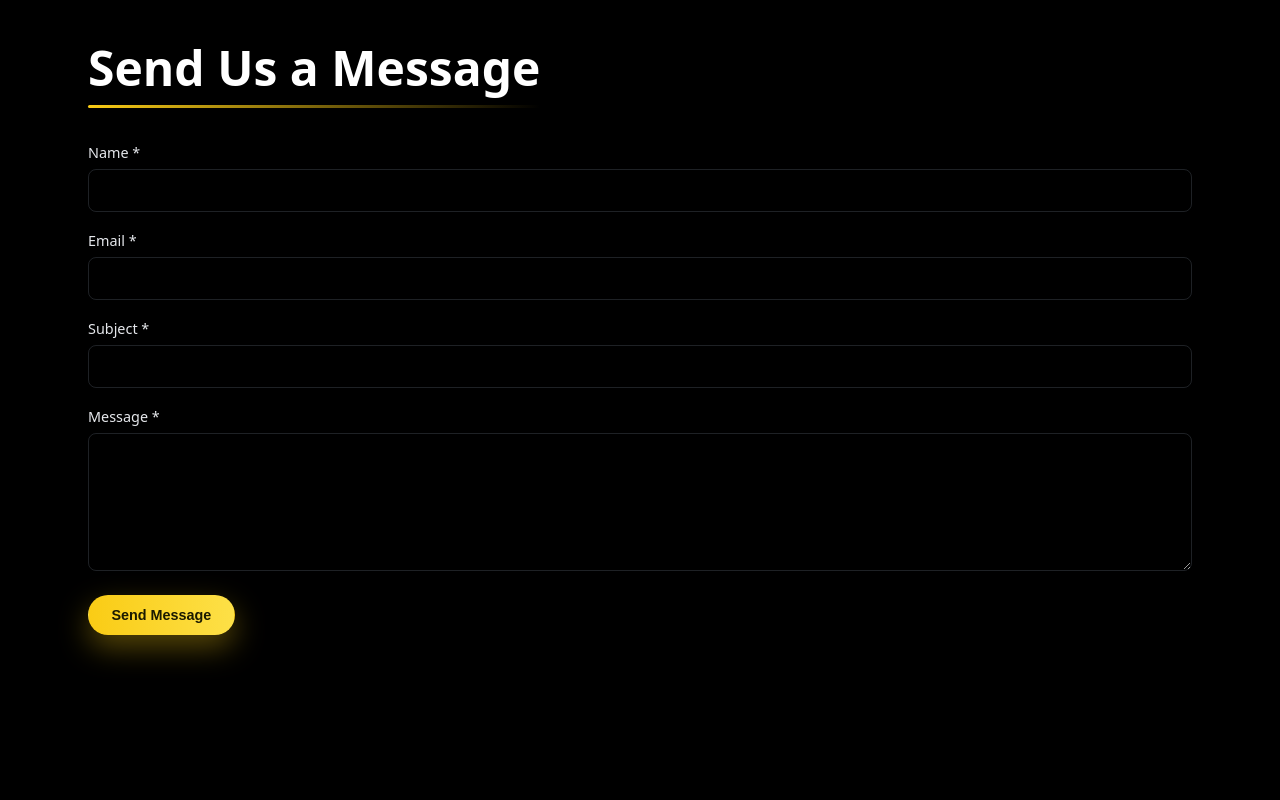
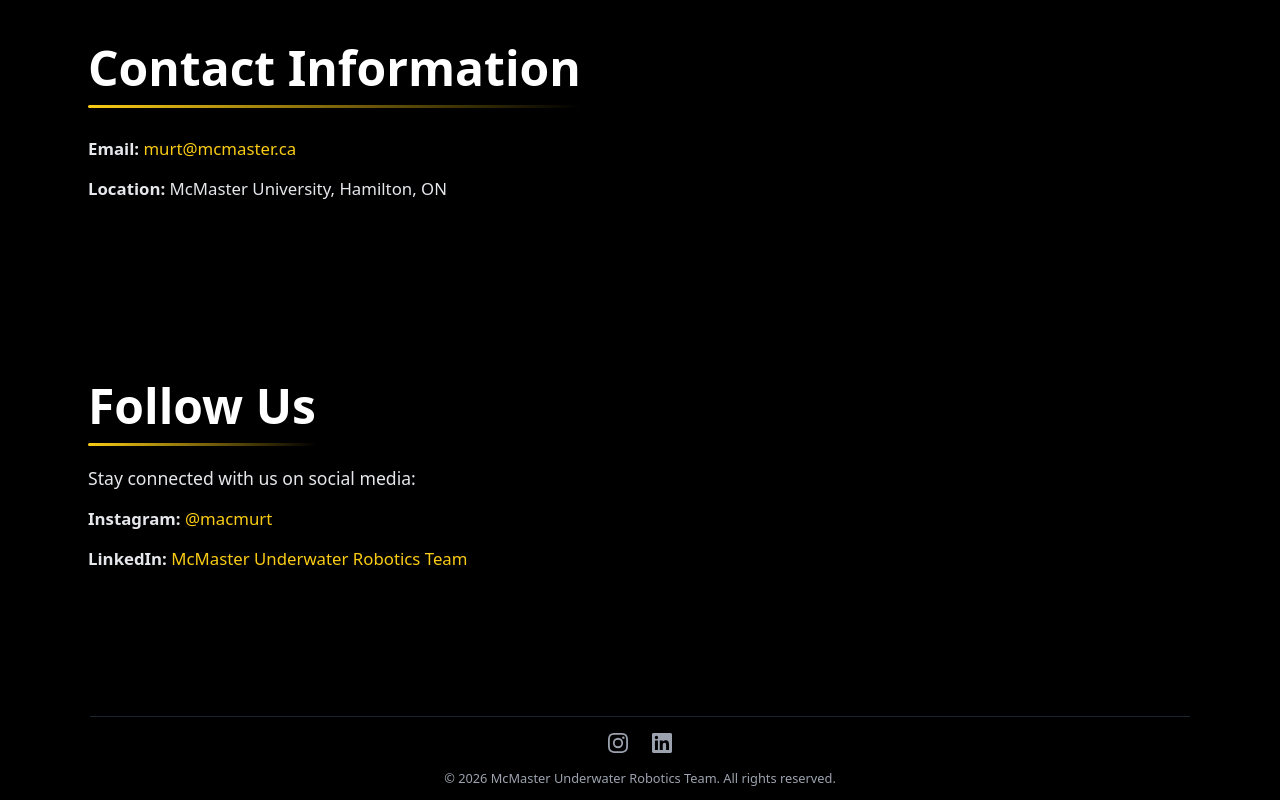
Before and after one commit to Nivii177/MURT_Website, a React (Vite) app: page /contact in a window 1280 px wide. Shown: the part 480-1280 px from the top of the page. Built offline with nearby package versions, Linux system fonts and the light colour scheme.

Commit message:
contact page & Footer updated

```diff
--- a/src/Components/Countdown.jsx
+++ b/src/Components/Countdown.jsx
@@ -1,6 +1,6 @@
 import { useState, useEffect } from "react";
 
-const COMPETITION_DATE = new Date("2026-06-25T00:00:00");
+const COMPETITION_DATE = new Date("2026-06-23T00:00:00");
 
 function getTimeLeft() {
   const diff = COMPETITION_DATE - Date.now();
--- a/src/Components/Footer.jsx
+++ b/src/Components/Footer.jsx
@@ -1,8 +1,43 @@
 // src/components/Footer.jsx
+
+const InstagramIcon = () => (
+  <svg xmlns="http://www.w3.org/2000/svg" width="20" height="20" viewBox="0 0 24 24" fill="currentColor">
+    <path d="M12 2.163c3.204 0 3.584.012 4.85.07 3.252.148 4.771 1.691 4.919 4.919.058 1.265.069 1.645.069 4.849 0 3.205-.012 3.584-.069 4.849-.149 3.225-1.664 4.771-4.919 4.919-1.266.058-1.644.07-4.85.07-3.204 0-3.584-.012-4.849-.07-3.26-.149-4.771-1.699-4.919-4.92-.058-1.265-.07-1.644-.07-4.849 0-3.204.013-3.583.07-4.849.149-3.227 1.664-4.771 4.919-4.919 1.266-.057 1.645-.069 4.849-.069zm0-2.163c-3.259 0-3.667.014-4.947.072-4.358.2-6.78 2.618-6.98 6.98-.059 1.281-.073 1.689-.073 4.948 0 3.259.014 3.668.072 4.948.2 4.358 2.618 6.78 6.98 6.98 1.281.058 1.689.072 4.948.072 3.259 0 3.668-.014 4.948-.072 4.354-.2 6.782-2.618 6.979-6.98.059-1.28.073-1.689.073-4.948 0-3.259-.014-3.667-.072-4.947-.196-4.354-2.617-6.78-6.979-6.98-1.281-.059-1.69-.073-4.949-.073zm0 5.838a6.162 6.162 0 1 0 0 12.324 6.162 6.162 0 0 0 0-12.324zM12 16a4 4 0 1 1 0-8 4 4 0 0 1 0 8zm6.406-11.845a1.44 1.44 0 1 0 0 2.881 1.44 1.44 0 0 0 0-2.881z"/>
+  </svg>
+);
+
+const LinkedInIcon = () => (
+  <svg xmlns="http://www.w3.org/2000/svg" width="20" height="20" viewBox="0 0 24 24" fill="currentColor">
+    <path d="M20.447 20.452h-3.554v-5.569c0-1.328-.027-3.037-1.852-3.037-1.853 0-2.136 1.445-2.136 2.939v5.667H9.351V9h3.414v1.561h.046c.477-.9 1.637-1.85 3.37-1.85 3.601 0 4.267 2.37 4.267 5.455v6.286zM5.337 7.433a2.062 2.062 0 0 1-2.063-2.065 2.064 2.064 0 1 1 2.063 2.065zm1.782 13.019H3.555V9h3.564v11.452zM22.225 0H1.771C.792 0 0 .774 0 1.729v20.542C0 23.227.792 24 1.771 24h20.451C23.2 24 24 23.227 24 22.271V1.729C24 .774 23.2 0 22.222 0h.003z"/>
+  </svg>
+);
+
 export default function Footer() {
   return (
     <footer className="footer">
       <div className="footer-inner">
+        <div className="footer-socials">
+          <a
+            href="https://www.instagram.com/macmurt/"
+            target="_blank"
+            rel="noreferrer"
+            className="footer-social-link"
+            aria-label="Instagram"
+          >
+            <InstagramIcon />
+
+          </a>
+          <a
+            href="https://www.linkedin.com/company/mcmaster-underwater-robotics-team"
+            target="_blank"
+            rel="noreferrer"
+            className="footer-social-link"
+            aria-label="LinkedIn"
+          >
+            <LinkedInIcon />
+
+          </a>
+        </div>
         <p>© {new Date().getFullYear()} McMaster Underwater Robotics Team. All rights reserved.</p>
         <p className="footer-subtext">
           Built by students. Powered by curiosity, caffeine, and waterproof connectors.
--- a/src/data/constants.js
+++ b/src/data/constants.js
@@ -9,7 +9,7 @@
 import Haroon from "../assets/Haroon.jpeg"
 export const JOIN_URL = "#"; // Update with actual Discord/application link
 
-export const CONTACT_EMAIL = "rov.club@example.com"; // Update with actual email
+export const CONTACT_EMAIL = "murt@mcmaster.ca"; // Update with actual email
 
 export const WHAT_WE_DO = [
   {
--- a/src/index.css
+++ b/src/index.css
@@ -340,6 +340,26 @@
 
 .footer-subtext {
   margin-top: 0.3rem;
+}
+
+.footer-socials {
+  display: flex;
+  justify-content: center;
+  gap: 1.5rem;
+  margin-bottom: 1rem;
+}
+
+.footer-social-link {
+  display: flex;
+  align-items: center;
+  gap: 0.4rem;
+  color: var(--text-muted);
+  font-size: 0.9rem;
+  transition: color 150ms ease;
+}
+
+.footer-social-link:hover {
+  color: #facc15;
 }
 
 /* Responsive */
--- a/src/pages/Contact.jsx
+++ b/src/pages/Contact.jsx
@@ -1,47 +1,8 @@
 // src/pages/Contact.jsx
-import { useState } from "react";
 import Section from "../Components/Section.jsx";
 import { CONTACT_EMAIL } from "../data/constants.js";
 
 export default function Contact() {
-  const [formData, setFormData] = useState({ name: "", email: "", subject: "", message: "" });
-  const [submitted, setSubmitted] = useState(false);
-
-  const handleChange = (e) => {
-    setFormData({ ...formData, [e.target.name]: e.target.value });
-  };
-
-  const handleSubmit = (e) => {
-    e.preventDefault();
-    const mailtoLink = `mailto:${CONTACT_EMAIL}?subject=${encodeURIComponent(formData.subject)}&body=${encodeURIComponent(`Name: ${formData.name}\nEmail: ${formData.email}\n\nMessage:\n${formData.message}`)}`;
-    window.location.href = mailtoLink;
-    setSubmitted(true);
-    setTimeout(() => {
-      setSubmitted(false);
-      setFormData({ name: "", email: "", subject: "", message: "" });
-    }, 3000);
-  };
-
-  const inputStyle = {
-    width: "100%",
-    padding: "0.7rem 1rem",
-    borderRadius: "0.5rem",
-    border: "1px solid rgba(148, 163, 184, 0.2)",
-    background: "transparent",
-    color: "var(--text-main)",
-    fontSize: "0.9rem",
-    fontFamily: "inherit",
-    outline: "none",
-  };
-
-  const labelStyle = {
-    display: "block",
-    fontSize: "0.9rem",
-    fontWeight: "500",
-    marginBottom: "0.4rem",
-    color: "var(--text-main)",
-  };
-
   return (
     <main className="app">
       <section className="section" style={{ paddingTop: "2rem" }}>
@@ -55,37 +16,6 @@
         </div>
       </section>
 
-      <Section id="contact-form" title="Send Us a Message">
-        <form onSubmit={handleSubmit} style={{ marginTop: "1rem" }}>
-          <div style={{ marginBottom: "1.2rem" }}>
-            <label htmlFor="name" style={labelStyle}>Name *</label>
-            <input type="text" id="name" name="name" required value={formData.name} onChange={handleChange} style={inputStyle} />
-          </div>
-          <div style={{ marginBottom: "1.2rem" }}>
-            <label htmlFor="email" style={labelStyle}>Email *</label>
-            <input type="email" id="email" name="email" required value={formData.email} onChange={handleChange} style={inputStyle} />
-          </div>
-          <div style={{ marginBottom: "1.2rem" }}>
-            <label htmlFor="subject" style={labelStyle}>Subject *</label>
-            <input type="text" id="subject" name="subject" required value={formData.subject} onChange={handleChange} style={inputStyle} />
-          </div>
-          <div style={{ marginBottom: "1.2rem" }}>
-            <label htmlFor="message" style={labelStyle}>Message *</label>
-            <textarea id="message" name="message" required rows="6" value={formData.message} onChange={handleChange} style={{ ...inputStyle, resize: "vertical" }} />
-          </div>
-
-          {submitted && (
-            <div style={{ padding: "0.8rem", marginBottom: "1rem", borderRadius: "0.5rem", background: "rgba(250, 204, 21, 0.1)", border: "1px solid rgba(250, 204, 21, 0.3)", color: "var(--text-main)", fontSize: "0.9rem" }}>
-              Message sent! We'll get back to you soon.
-            </div>
-          )}
-
-          <button type="submit" className="btn btn-primary">
-            Send Message
-          </button>
-        </form>
-      </Section>
-
       <Section id="contact-info" title="Contact Information">
         <ul className="contact-list">
           <li>
@@ -95,7 +25,6 @@
             </a>
           </li>
           <li><strong>Location:</strong> McMaster University, Hamilton, ON</li>
-          <li><strong>Engineering Building:</strong> We're based in the Faculty of Engineering</li>
         </ul>
       </Section>
 
@@ -104,14 +33,14 @@
         <ul className="contact-list">
           <li>
             <strong>Instagram:</strong>{" "}
-            <a href="https://instagram.com" target="_blank" rel="noreferrer" style={{ color: "var(--accent)" }}>
-              @rov.club
+            <a href="https://www.instagram.com/macmurt/" target="_blank" rel="noreferrer" style={{ color: "var(--accent)" }}>
+              @macmurt
             </a>
           </li>
           <li>
-            <strong>GitHub:</strong>{" "}
-            <a href="https://github.com" target="_blank" rel="noreferrer" style={{ color: "var(--accent)" }}>
-              @murt
+            <strong>LinkedIn:</strong>{" "}
+            <a href="https://www.linkedin.com/company/mcmaster-underwater-robotics-team" target="_blank" rel="noreferrer" style={{ color: "var(--accent)" }}>
+              McMaster Underwater Robotics Team
             </a>
           </li>
         </ul>
```
Lines whose indentation alone changed are shown as unchanged.
